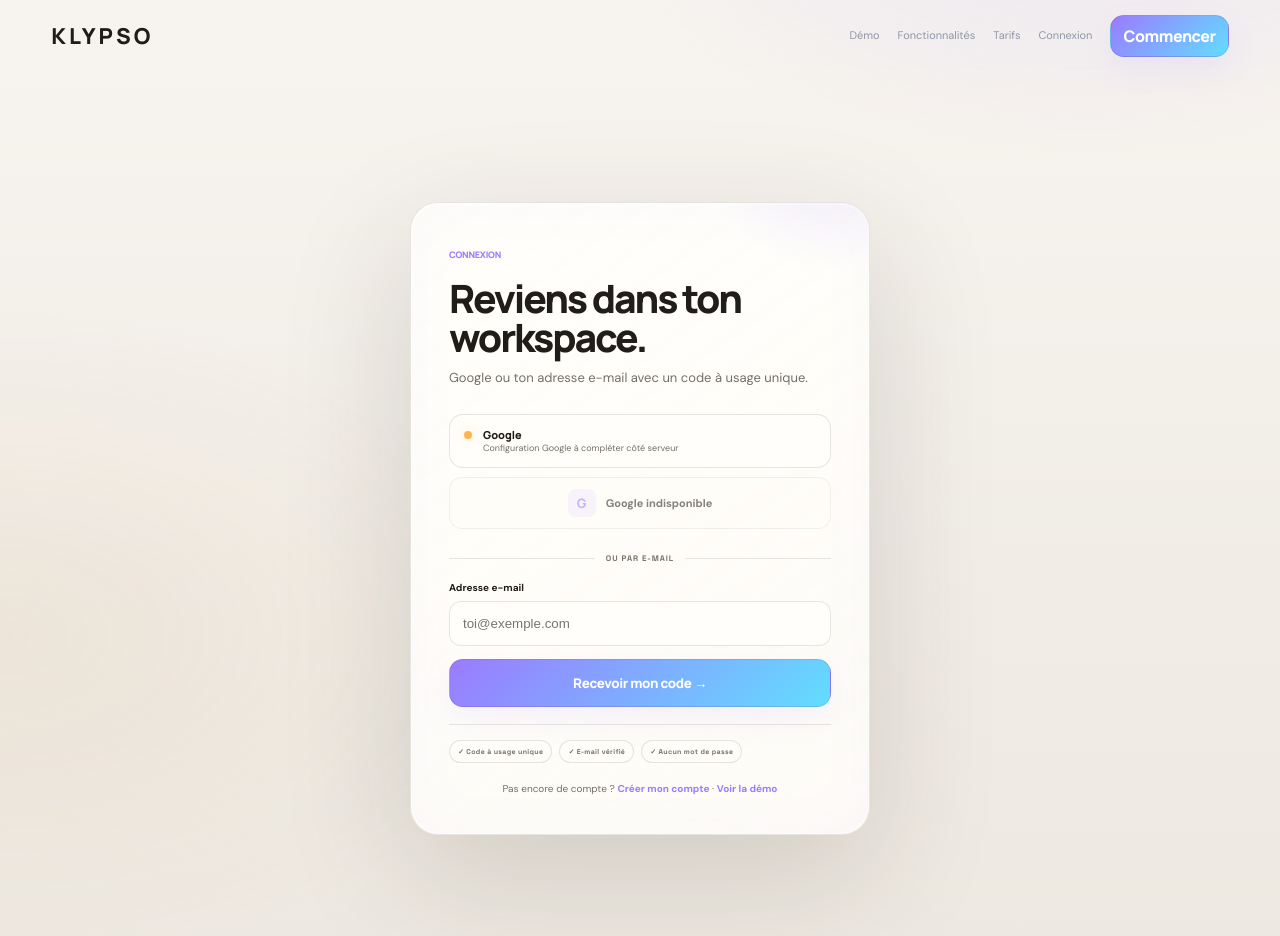
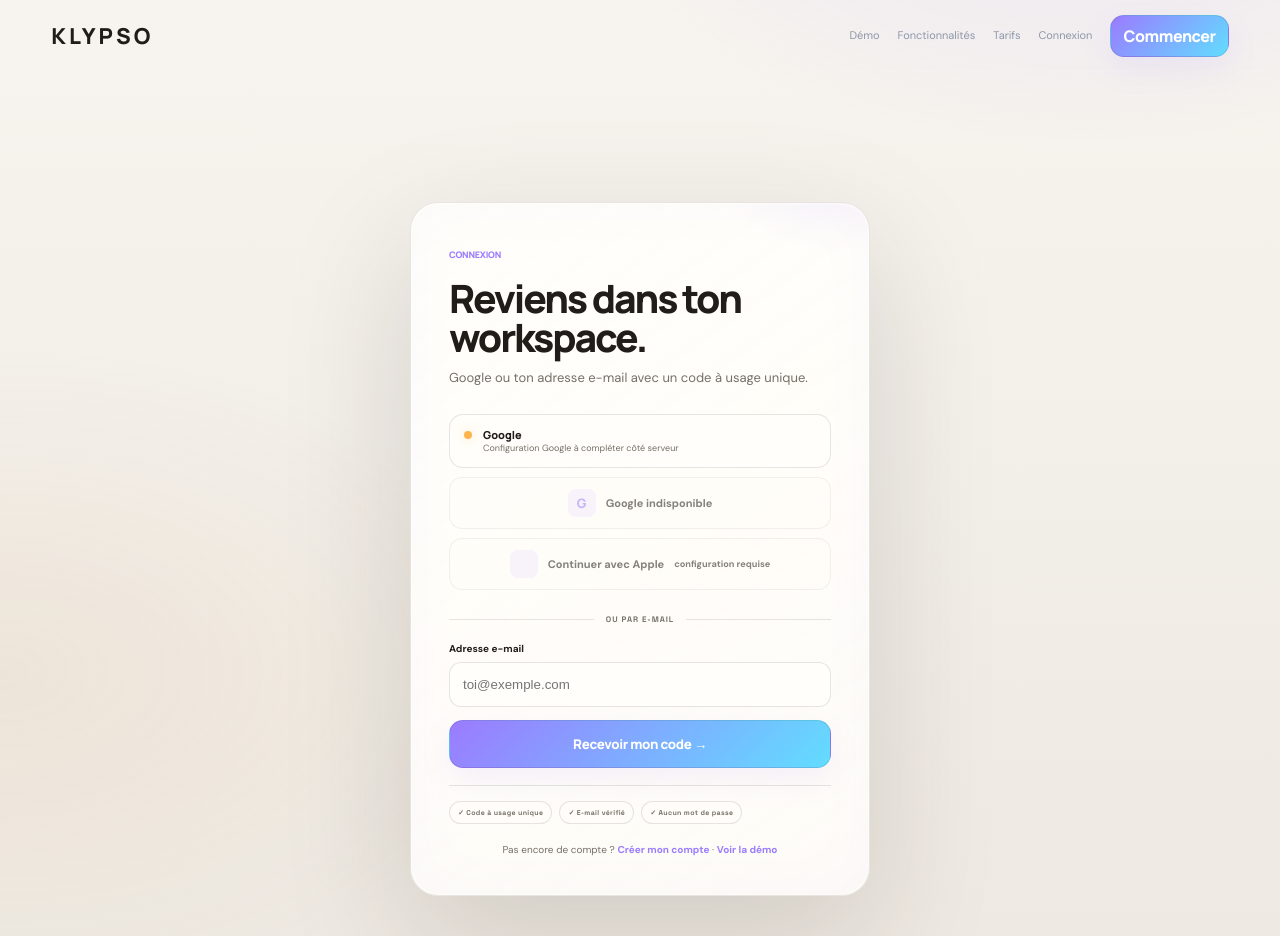
Before and after one commit to arthurmuska-tech/Klypso, a Flask app: page /login in a window 1280 px wide. Shown: the top 936 px of the page. Run offline with Flask 3, Linux system fonts and the light colour scheme.

Commit message:
fix: repair OAuth initialization and expose Apple login

```diff
--- a/Klypso-V11-GITHUB-ROOT/templates/login.html
+++ b/Klypso-V11-GITHUB-ROOT/templates/login.html
@@ -13,11 +13,15 @@
   {% endif %}
 </div>
 {% if config.GOOGLE_CLIENT_ID and config.GOOGLE_CLIENT_SECRET %}<a class="oauth-button" href="{{ url_for('auth.google_login') }}"><b class="google-mark">G</b> Continuer avec Google</a>{% else %}<div class="oauth-button oauth-button-disabled"><b class="google-mark">G</b> Google indisponible</div>{% endif %}
-{% if config.APPLE_CLIENT_ID and config.APPLE_TEAM_ID and config.APPLE_KEY_ID and config.APPLE_PRIVATE_KEY %}<a class="oauth-button" href="{{ url_for('auth.apple_login') }}"><b class="apple-mark"></b> Continuer avec Apple</a>{% endif %}
+{% if config.APPLE_CLIENT_ID and config.APPLE_TEAM_ID and config.APPLE_KEY_ID and config.APPLE_PRIVATE_KEY %}
+<a class="oauth-button" href="{{ url_for('auth.apple_login') }}"><b class="apple-mark"></b> Continuer avec Apple</a>
+{% else %}
+<div class="oauth-button oauth-button-disabled"><b class="apple-mark"></b> Continuer avec Apple <small>configuration requise</small></div>
+{% endif %}
 <div class="auth-divider"><span>OU PAR E-MAIL</span></div>
 <form method="post" class="auth-form"><input type="hidden" name="csrf_token" value="{{ csrf_token() }}">
 <label>Adresse e-mail<input name="email" type="email" required autocomplete="email" placeholder="toi@exemple.com"></label>
 <button class="button button-lg full" type="submit">Recevoir mon code →</button></form><div class="auth-trust-row"><span>✓ Code à usage unique</span><span>✓ E-mail vérifié</span><span>✓ Aucun mot de passe</span></div>
 <p class="auth-foot">Pas encore de compte ? <a href="{{ url_for('auth.register') }}">Créer mon compte</a> · <a href="{{ url_for('public_demo') }}">Voir la démo</a></p>
 </div></section>
-{% endblock %}{% block scripts %}<script src="{{ url_for('static', filename='js/auth-ui.js') }}?v=20.0" defer></script>{% endblock %}
+{% endblock %}{% block scripts %}<script src="{{ url_for('static', filename='js/auth-ui.js') }}?v=21.0" defer></script>{% endblock %}
```
